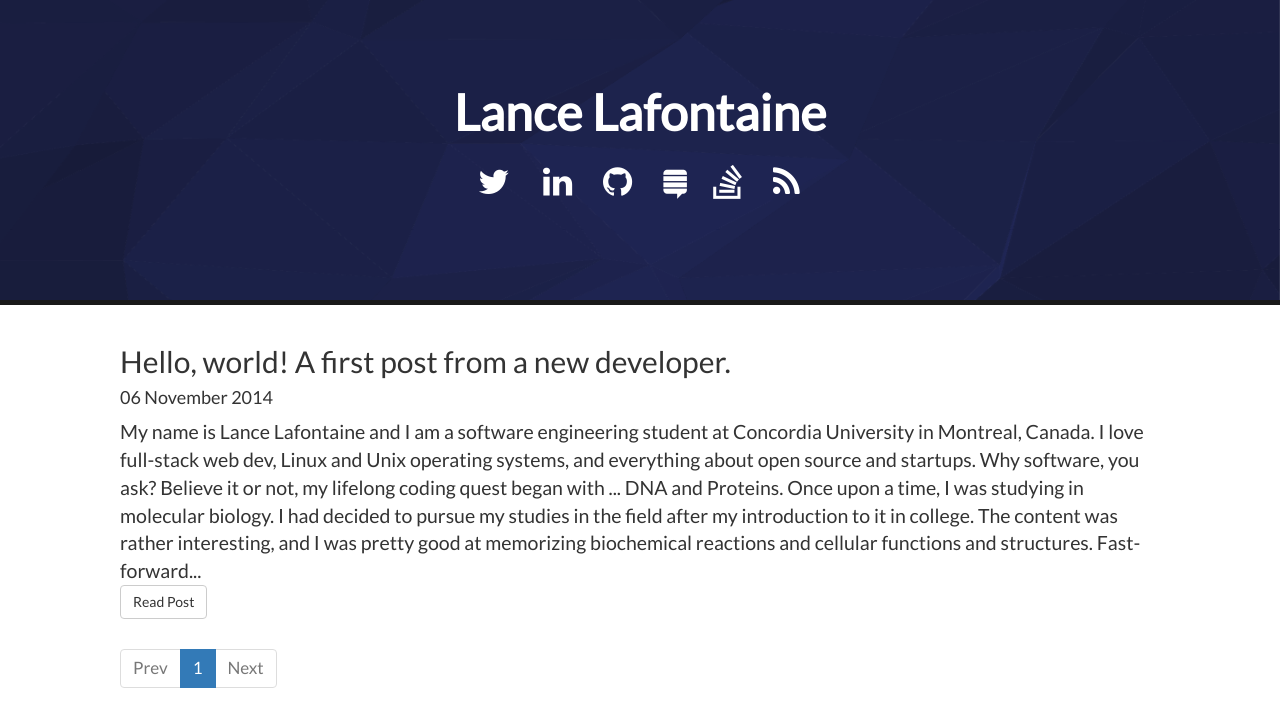
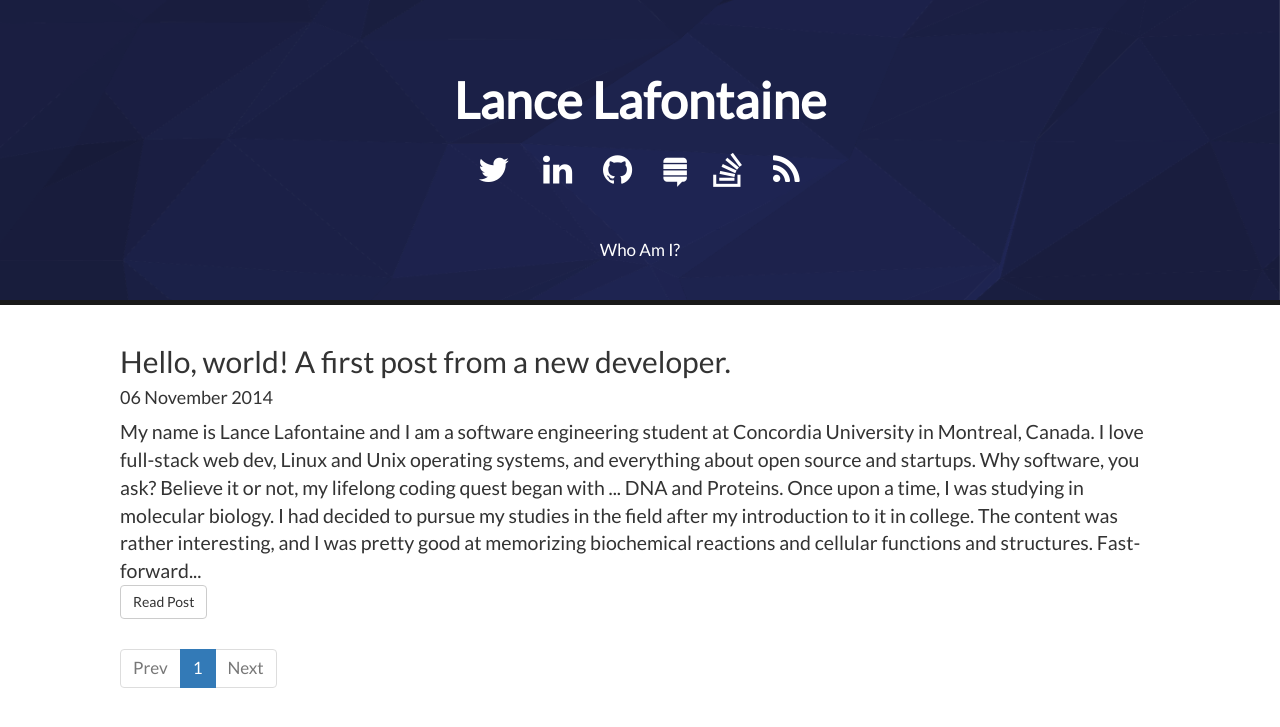
Before and after one commit to lancelafontaine/lancelafontaine.github.io, a Jekyll site: the page built from index.html, in a window 1280 px wide. Shown: the top 727 px of the page. Built offline with Jekyll 4.4.1, drawn with Linux system fonts in a browser that asks for light colours; nearby versions of some CDN libraries; Markdown is read by kramdown in place of the engine named in the settings; the list of posts is cut into pages by our own code.

Commit message:
Makes title linkable. Add's the Who Am I? link to the about page

```diff
--- a/_layouts/default.html
+++ b/_layouts/default.html
@@ -1,7 +1,7 @@
 {% include header.html %}
 <div class="headerbar">
 	<div class="headerbarcontents">
-		<h1>Lance Lafontaine</h1>
+		<h1><a href="/">Lance Lafontaine</a></h1>
 
 			<div class="container">
 			<div class="col-sm-4"></div>
@@ -15,6 +15,7 @@
 			</div>
 			<div class="col-sm-4"></div>
 			</div>
+		<p><a href="#">Who Am I?</a></p>
 	</div>
 </div>
 <div class="headerbardivider"></div>
--- a/css/stylesheet.css
+++ b/css/stylesheet.css
@@ -21,12 +21,25 @@
   transform: translateY(-50%);
 }
 
-.headerbar h1 {
-
+.headerbarcontents h1 {
   text-align: center;
   font-size: 50px;
+}
+
+.headerbarcontents h1 a {
+  font-weight: 900;
+}
+
+.headerbarcontents p{
+  position: relative;
+  top: 35px;
+  text-align: center;
+}
+
+.headerbarcontents a {
   color: white;
-  font-weight: 900;
+  font-weight: 400;
+
 }
 
 .headerbardivider {
```
Also changed, not shown: 2 other files.
